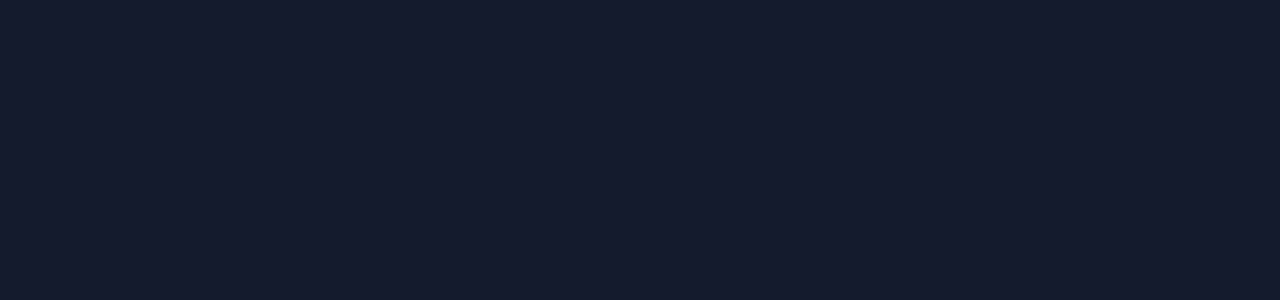
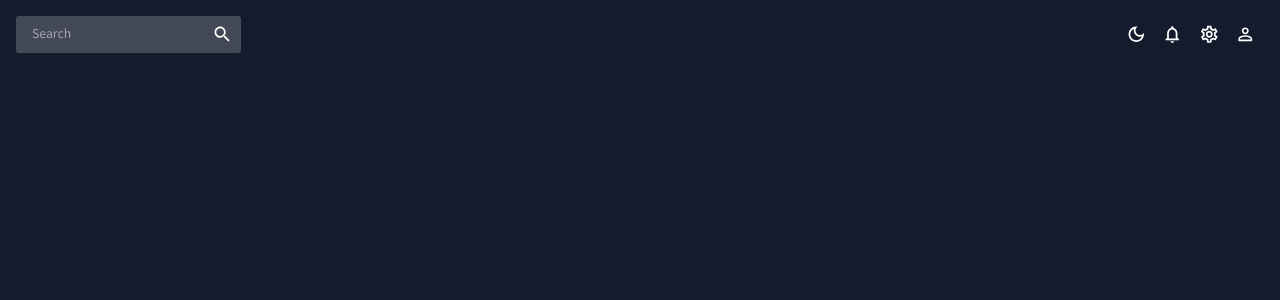
Before and after one commit to JohnTheParasite/React-Dashboard, a React (Vite) app: page / in a window 1280 px wide. Shown: the top 300 px of the page. Built offline with nearby package versions, Linux system fonts and the light colour scheme.

Commit message:
basic topbar added

```diff
--- a/package.json
+++ b/package.json
@@ -4,7 +4,7 @@
   "version": "0.0.0",
   "type": "module",
   "scripts": {
-    "dev": "vite",
+    "start": "vite",
     "build": "vite build",
     "preview": "vite preview"
   },
--- a/src/App.jsx
+++ b/src/App.jsx
@@ -1,5 +1,6 @@
 import { ColorModeContext, useMode } from './theme';
 import { Box, CssBaseline, ThemeProvider } from '@mui/material';
+import Topbar from './pages/global/Topbar';
 
 function App() {
   const [theme, colorMode] = useMode();
@@ -10,7 +11,9 @@
         <CssBaseline />
 
         <Box className="app">
-          <main className="content"></main>
+          <main className="content">
+            <Topbar />
+          </main>
         </Box>
       </ThemeProvider>
     </ColorModeContext.Provider>
--- a/src/pages/global/Topbar.jsx
+++ b/src/pages/global/Topbar.jsx
@@ -1,7 +1,51 @@
-const { Box } = require('@mui/system');
+import { Box, IconButton, InputBase, useTheme } from '@mui/material';
+import { useContext } from 'react';
+import { ColorModeContext, tokens } from '../../theme';
+import LightModeOutlinedIcon from '@mui/icons-material/LightModeOutlined';
+import DarkModeOutlinedIcon from '@mui/icons-material/DarkModeOutlined';
+import NotificationsOutlinedIcon from '@mui/icons-material/NotificationsOutlined';
+import SettingsOutlinedIcon from '@mui/icons-material/SettingsOutlined';
+import PersonOutlineIcon from '@mui/icons-material/PersonOutline';
+import SearchIcon from '@mui/icons-material/Search';
 
 const Topbar = () => {
-  return <Box>Topbar</Box>;
+  const theme = useTheme();
+  const colors = tokens(theme.palette.mode);
+  const colorMode = useContext(ColorModeContext);
+
+  return (
+    <Box display="flex" justifyContent="space-between" p={2}>
+      <Box display="flex" bgcolor={colors.primary[400]} borderRadius="3px">
+        <InputBase sx={{ ml: 2, flex: 1 }} placeholder="Search" />
+
+        <IconButton type="button" sx={{ p: 1 }}>
+          <SearchIcon />
+        </IconButton>
+      </Box>
+
+      <Box display="flex">
+        <IconButton onClick={colorMode.toggleColorMode}>
+          {theme.palette.mode === 'dark' ? (
+            <DarkModeOutlinedIcon />
+          ) : (
+            <LightModeOutlinedIcon />
+          )}
+        </IconButton>
+
+        <IconButton>
+          <NotificationsOutlinedIcon />
+        </IconButton>
+
+        <IconButton>
+          <SettingsOutlinedIcon />
+        </IconButton>
+
+        <IconButton>
+          <PersonOutlineIcon />
+        </IconButton>
+      </Box>
+    </Box>
+  );
 };
 
 export default Topbar;
```
